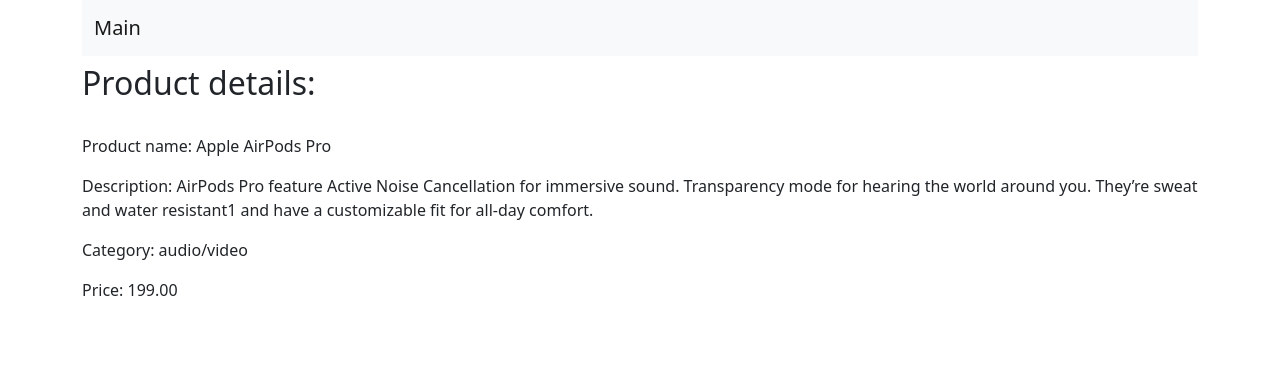
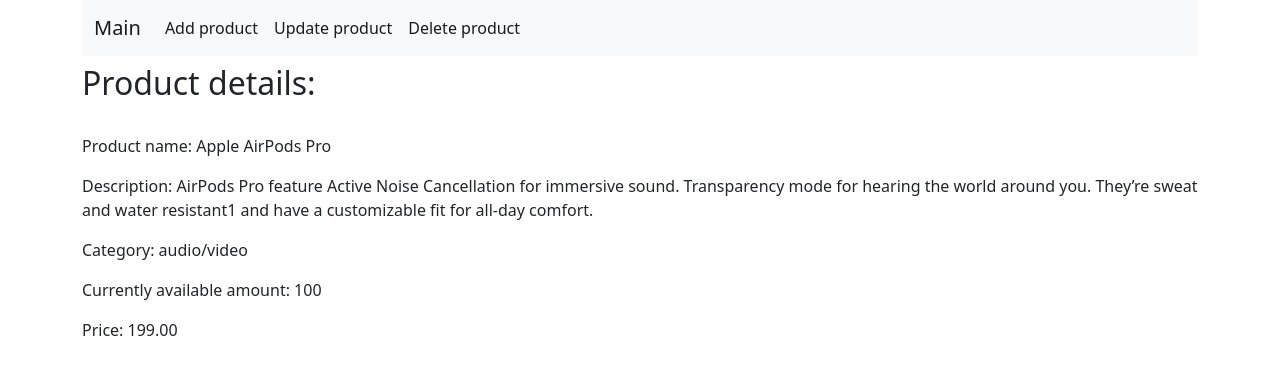
Before and after one commit to sakurakuba/labrab48, a Django app: page /product/1 in a window 1280 px wide. Shown: the top 375 px of the page. Run offline with Django 4.2, Linux system fonts and the light colour scheme; data comes from the database, SQL or seed files in the repository.

Commit message:
added functionality to add, update and delete product. updated product view navbar

```diff
--- a/djangoProject48/urls.py
+++ b/djangoProject48/urls.py
@@ -16,10 +16,13 @@
 from django.contrib import admin
 from django.urls import path
 
-from store.views import index_view, product_view
+from store.views import index_view, product_view, product_add, product_update, product_delete
 
 urlpatterns = [
     path('admin/', admin.site.urls),
     path('', index_view, name='index'),
-    path('product/<int:pk>', product_view, name="product_view")
+    path('add/', product_add, name="product_add"),
+    path('product/<int:pk>', product_view, name="product_view"),
+    path('product/<int:pk>/update', product_update, name="product_update"),
+    path('product/<int:pk>/delete', product_delete, name="product_delete"),
 ]
--- a/store/views.py
+++ b/store/views.py
@@ -1,8 +1,8 @@
 from django.core.validators import MinValueValidator
-from django.shortcuts import render, get_object_or_404
+from django.shortcuts import render, get_object_or_404, redirect
 
 # Create your views here.
-from store.models import Product
+from store.models import Product, CATEGORY_CHOICES
 
 
 def index_view(request):
@@ -13,3 +13,39 @@
 def product_view(request, pk):
     product = get_object_or_404(Product, pk=pk)
     return render(request, 'product.html', {"product": product})
+
+
+def product_add(request):
+    if request.method == 'GET':
+        return render(request, 'add.html', {'categories': CATEGORY_CHOICES})
+    else:
+        prod_name = request.POST.get('prod_name')
+        description = request.POST.get('description')
+        prod_category = request.POST.get('prod_category')
+        balance = request.POST.get('balance')
+        price = request.POST.get('price')
+        new_product = Product.objects.create(prod_name=prod_name, description=description, prod_category=prod_category, balance=balance, price=price)
+        return redirect('product_view', pk=new_product.pk)
+
+
+def product_update(request, pk):
+    product = get_object_or_404(Product, pk=pk)
+    if request.method == 'GET':
+        return render(request, 'update.html', {'product': product, 'categories': CATEGORY_CHOICES})
+    else:
+        product.prod_name = request.POST.get('prod_name')
+        product.description = request.POST.get('description')
+        product.prod_category = request.POST.get('prod_category')
+        product.balance = request.POST.get('balance')
+        product.price = request.POST.get('price')
+        product.save()
+        return redirect('product_view', pk=product.pk)
+
+
+def product_delete(request, pk):
+    product = get_object_or_404(Product, pk=pk)
+    if request.method == 'GET':
+        return render(request, 'delete.html', {'product': product})
+    else:
+        product.delete()
+        return redirect('index')
--- a/templates/index.html
+++ b/templates/index.html
@@ -1,7 +1,7 @@
 {% extends "base.html" %}
 {% block title %} Main {% endblock %}
 {% block nav %}
-
+<a class="nav-link active" aria-current="page" href="{% url "product_add" %}">Add product</a>
 {% endblock %}
 {% block name %}
 <h1>Store</h1>
@@ -9,7 +9,7 @@
 {% block content %}
 {% for pr in product %}
     {% if pr.balance > 0 %}
-<ol class="list-group list-group-numbered">
+<ol class="list-group">
   <li class="list-group-item d-flex justify-content-between align-items-start">
     <div class="ms-2 me-auto">
         <div class="fw-bold"><a href="{% url "product_view" pr.pk %}">{{ pr.prod_name }}</a></div>
--- a/templates/product.html
+++ b/templates/product.html
@@ -1,7 +1,9 @@
 {% extends "base.html" %}
 {% block title %} Product {% endblock %}
 {% block nav %}
-
+<a class="nav-link active" aria-current="page" href="{% url "product_add" %}">Add product</a>
+    <a class="nav-link active" aria-current="page" href="{% url "product_update" product.pk %}">Update product</a>
+    <a class="nav-link active" aria-current="page" href="{% url "product_delete" product.pk %}">Delete product</a>
 {% endblock %}
 {% block name %}
 <h2>Product details:</h2>
@@ -10,5 +12,6 @@
     <p>Product name: {{ product.prod_name }}</p>
     <p>Description: {{ product.description }}</p>
     <p>Category: {{ product.prod_category }}</p>
+    <p>Currently available amount: {{ product.balance }}</p>
     <p>Price: {{ product.price }}</p>
 {% endblock %}
```
Also changed, not shown: templates/add.html (added, +14 -0 lines), templates/delete.html (added, +13 -0 lines), templates/partial/form.html (added, +17 -0 lines), templates/update.html (added, +14 -0 lines).
